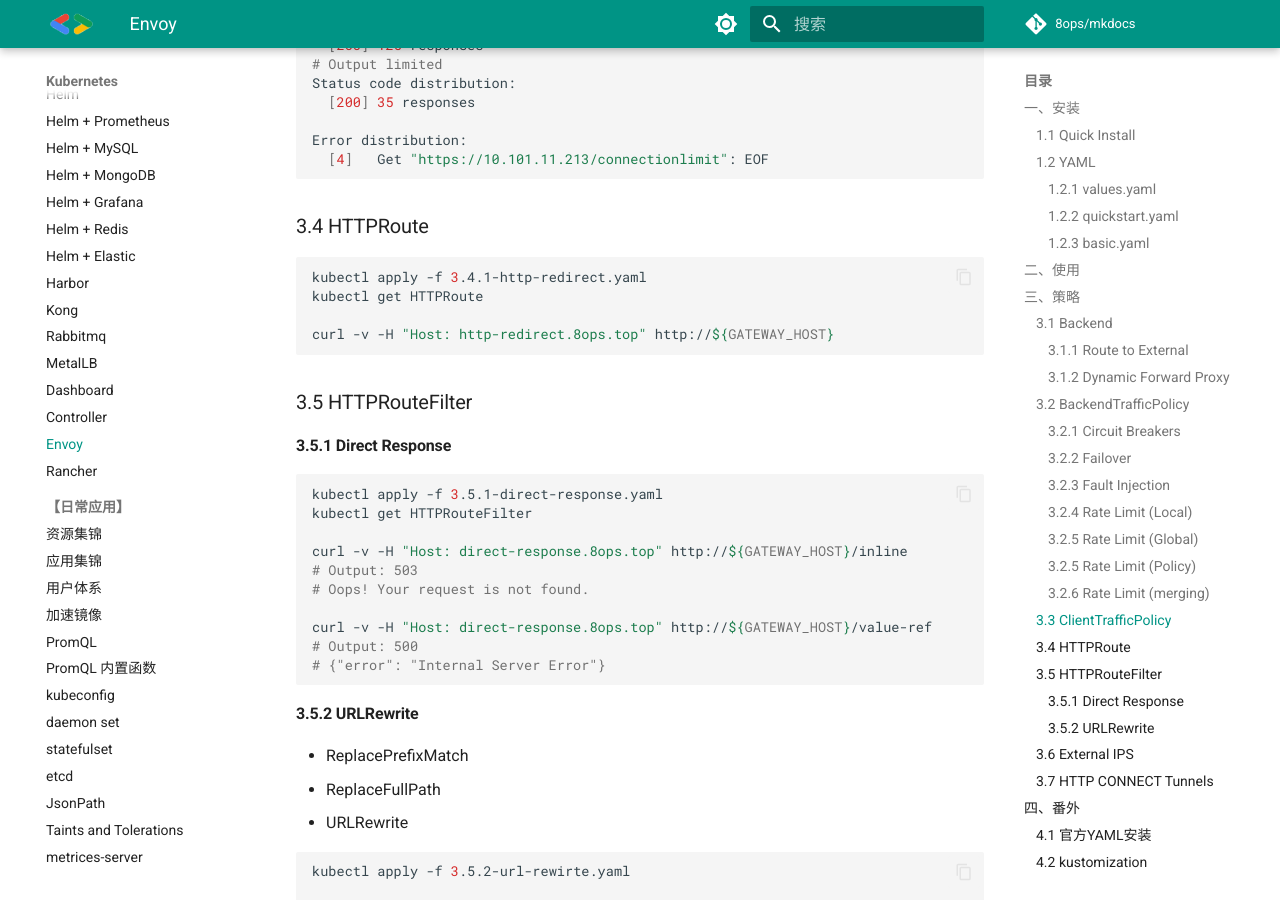
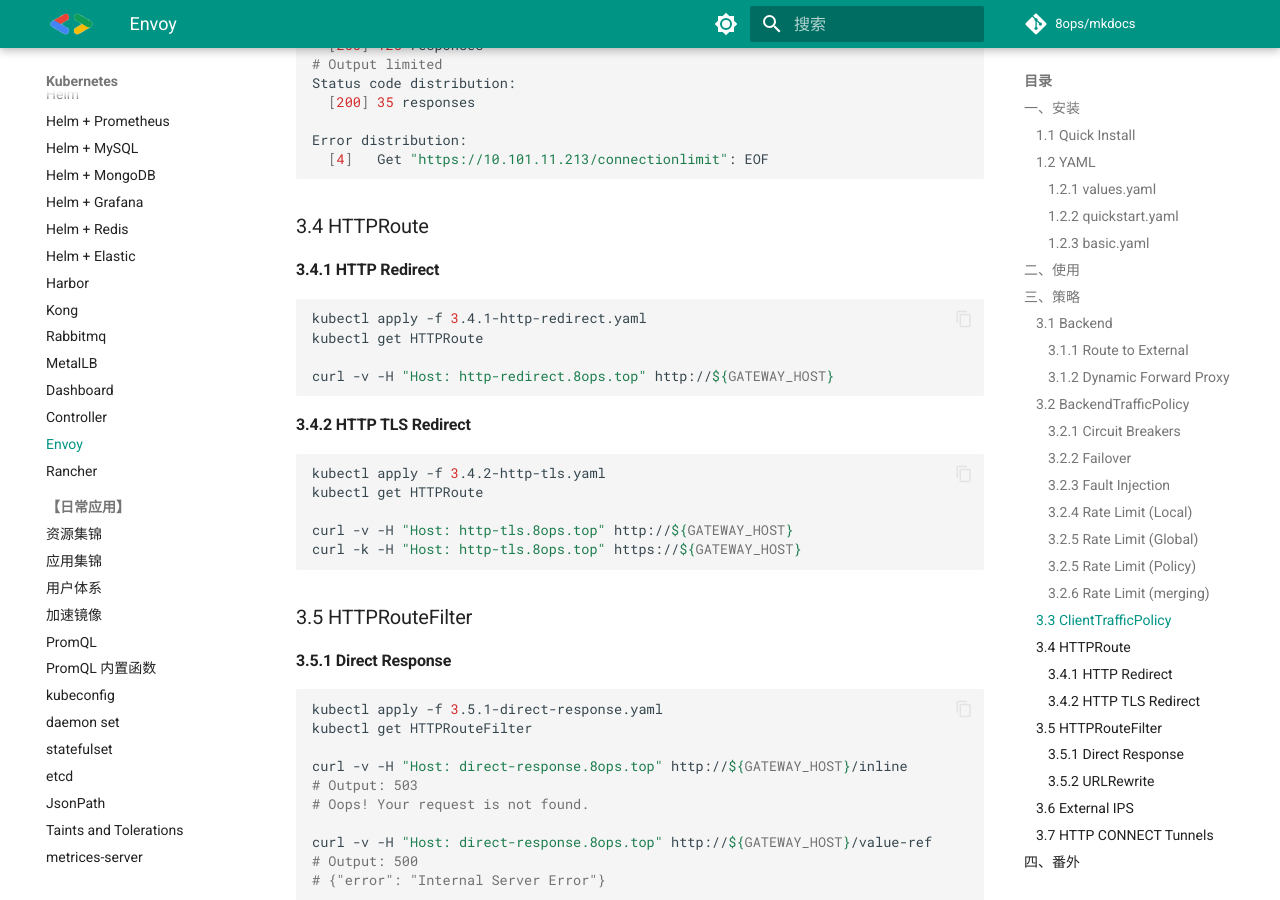
Before and after one commit to 8ops/mkdocs, an MkDocs documentation site: the page built from docs/kubernetes/43-envoy.md, in a window 1280 px wide and 900 px high, scrolled down 12837 px. Built offline with MkDocs 1.6.1 and Material for MkDocs 9.7.7, drawn with Linux system fonts in a browser that asks for light colours; comment, search, counter and statistics services are not loaded.

Commit message:
debug envoy

````diff
--- a/docs/kubernetes/43-envoy.md
+++ b/docs/kubernetes/43-envoy.md
@@ -726,12 +726,24 @@ Error distribution:
 
 
 
+#### 3.4.1 HTTP Redirect
+
 ```bash
 kubectl apply -f 3.4.1-http-redirect.yaml
 kubectl get HTTPRoute
 
 curl -v -H "Host: http-redirect.8ops.top" http://${GATEWAY_HOST}
 
+```
+
+#### 3.4.2 HTTP TLS Redirect
+
+```bash
+kubectl apply -f 3.4.2-http-tls.yaml
+kubectl get HTTPRoute
+
+curl -v -H "Host: http-tls.8ops.top" http://${GATEWAY_HOST}
+curl -k -H "Host: http-tls.8ops.top" https://${GATEWAY_HOST}
 ```
 
 
````
